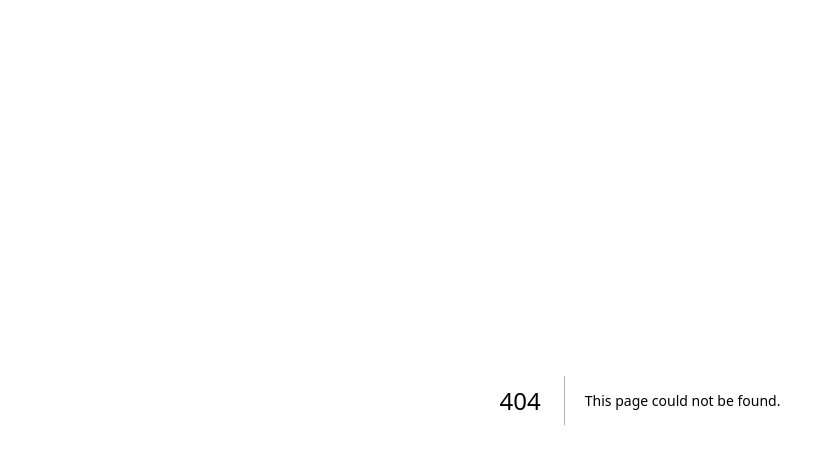
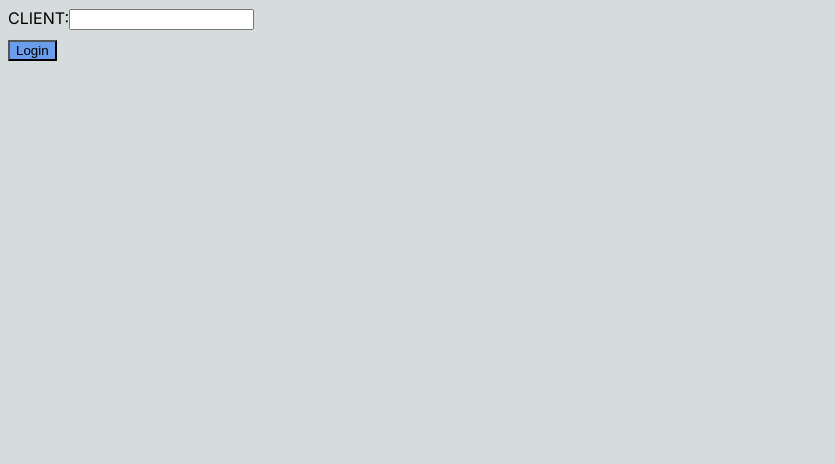
Before and after one commit to jay-m-patel/expensive-task-execution-structure-example-front, a Next.js app: page /login in a window 1280 px wide. Before the commit this address had no page. Shown: the top 464 px of the page, without its empty margins (0-835 px from the left). Built offline with nearby package versions, Linux system fonts and the light colour scheme.

Commit message:
Individual client

```diff
--- a/src/app/components/MyForm.tsx
+++ b/src/app/components/MyForm.tsx
@@ -1,7 +1,7 @@
 "use client";
 import React, { useState, useEffect } from 'react';
 import { socket } from '../socket';
-import { Task } from "../page"
+import { Task } from "../dashboard/page";
 
 export function MyForm({appendTask}: {appendTask: (newTask: Task) => void}) {
   const [value, setValue] = useState('');
@@ -26,7 +26,7 @@ export function MyForm({appendTask}: {appendTask: (newTask: Task) => void}) {
     <form onSubmit={ onSubmit }>
       <input onChange={ e => setValue(e.target.value) } value={value} />
 
-      <button type="submit">Submit</button>
+      <button type="submit">Start the task</button>
     </form>
   );
 }
--- a/src/app/components/TaskView.tsx
+++ b/src/app/components/TaskView.tsx
@@ -1,5 +1,5 @@
 import React from 'react'
-import { Task } from '../page'
+import { Task } from '../dashboard/page'
 
 function TaskView({ task }: { task: Task }) {
     console.log("TaskView:", task);
--- /dev/null
+++ b/src/app/dashboard/page.tsx
@@ -0,0 +1,59 @@
+"use client";
+import React, { useState, useEffect, useCallback } from 'react';
+import { socket } from '../socket';
+import { MyForm } from '../components/MyForm';
+import TaskView from '../components/TaskView';
+import { useSearchParams } from 'next/navigation';
+
+export interface Task {
+  id: string,
+  msg: string,
+  isDone: boolean,
+}
+
+export default function App() {
+  const [tasks, setTasks] = useState<Array<Task>>([]);  // initial(fetched from db) pending tasks expect 'expensive-task-executed' event!
+
+  const searchcParams = useSearchParams();
+
+  const clientId = searchcParams.get(("clientId"));
+
+  useEffect(() => {
+
+    function onConnect() {
+      console.log("connected with socket id:", socket.id);
+    }
+
+    socket.on('connect', onConnect);
+
+    socket.on("expensive-task-executed", (executedTask: Task) => {
+      console.log("expensive-task-executed:", executedTask);
+
+      setTasks(tasks => tasks.map(task => {
+        if(task.id === executedTask.id) {
+          task.isDone = true;
+        }
+        return task;
+      }));  // setting the tasks array will re-render all TaskView components!
+    });
+
+    return () => {
+      socket.off('connect', () => console.log("'connect' event listener closed."));
+      socket.off('expensive-task-executed', () => console.log("'expensive-task-executed' event listener closed."))
+    };
+  }, []);
+
+  const appendTask = useCallback((newTask: Task) => {
+    setTasks([...tasks, newTask]);
+  }, [tasks, setTasks])
+
+  return (
+    <div className="App">
+      <h1>{clientId}</h1>
+      <MyForm appendTask={appendTask} />
+      {
+        tasks.map((task) => <TaskView task={task} key={task.id} />)
+      }
+    </div>
+  );
+}
--- a/src/app/globals.css
+++ b/src/app/globals.css
@@ -1,7 +1,3 @@
-@tailwind base;
-@tailwind components;
-@tailwind utilities;
-
 :root {
   --foreground-rgb: 0, 0, 0;
   --background-start-rgb: 214, 219, 220;
@@ -21,3 +17,14 @@ body {
   background:
     rgb(var(--background-start-rgb));
 }
+
+form {
+  display: flex;
+  flex-direction: column;
+  align-items: start;
+  gap: 10px;
+}
+
+button {
+  background-color: rgba(0, 98, 255, 0.5);
+}
--- a/src/app/layout.tsx
+++ b/src/app/layout.tsx
@@ -16,6 +16,9 @@ export default function RootLayout({
 }) {
   return (
     <html lang="en">
+      <head>
+        <title>Expensive Tasks</title>
+      </head>
       <body className={inter.className}>{children}</body>
     </html>
   )
--- /dev/null
+++ b/src/app/login/page.tsx
@@ -0,0 +1,32 @@
+"use client";
+
+import React, { useCallback, useState } from "react";
+import { useRouter } from "next/navigation";
+
+const Login = () => {
+
+    const [ clientId, setUserId ] = useState<string>("");
+
+    const router = useRouter();
+
+    const handleUserIdChange = (event: React.ChangeEvent<HTMLInputElement>) => setUserId(event.target.value);
+
+    const login = useCallback((event: React.FormEvent) => {
+        event.preventDefault();
+        console.log("logging in with", clientId);
+
+        if(clientId) router.replace(`/dashboard?clientId=CLIENT:${clientId}`);
+
+    }, [clientId]);
+
+    return <form onSubmit={login}>
+        <div>
+            <label>CLIENT:</label>
+            <input type="text" onChange={handleUserIdChange} value={clientId}></input>
+        </div>
+        {/* Just a dummy login! Password is not required! */}
+        <button type="submit">Login</button>
+    </form>
+}
+
+export default Login;
--- a/src/app/page.tsx
+++ b/src/app/page.tsx
@@ -1,57 +1,14 @@
-"use client";
-import React, { useState, useEffect, useCallback } from 'react';
-import { socket } from './socket';
-import { MyForm } from './components/MyForm';
-import TaskView from './components/TaskView';
+import Link from "next/link";
 
-export interface Task {
-  id: string,
-  msg: string,
-  isDone: boolean,
-}
+const Home = () => {
+    return <div>
+        <h1>Welcome!</h1>
+        <h2>Execute your expensive tasks.</h2>
+        <p>
+            Please <Link href={"/login"} style={{color: 'blue'}}>login</Link> to continue.
+        </p>
 
-export default function App() {
-  const [clientId, setClientId] = useState('');
-  const [tasks, setTasks] = useState<Array<Task>>([]);  // initial(fetched from db) pending tasks expect 'expensive-task-executed' event!
+    </div>
+};
 
-  useEffect(() => {
-    setClientId("CLIENT:" + (Math.random() * 1000000).toFixed(0));
-
-    function onConnect() {
-      console.log("connected with socket id:", socket.id);
-    }
-
-    socket.on('connect', onConnect);
-
-    socket.on("expensive-task-executed", (executedTask: Task) => {
-      console.log("expensive-task-executed:", executedTask);
-
-      setTasks(tasks => tasks.map(task => {
-        if(task.id === executedTask.id) {
-          task.isDone = true;
-        }
-        return task;
-      }));  // setting the tasks array will re-render all TaskView components!
-    });
-
-
-    return () => {
-      socket.off('connect', () => console.log("'connect' event listener closed."));
-      socket.off('expensive-task-executed', () => console.log("'expensive-task-executed' event listener closed."))
-    };
-  }, []);
-
-  const appendTask = useCallback((newTask: Task) => {
-    setTasks([...tasks, newTask]);
-  }, [tasks, setTasks])
-
-  return (
-    <div className="App">
-      <h1>{clientId}</h1>
-      <MyForm appendTask={appendTask} />
-      {
-        tasks.map((task) => <TaskView task={task} key={task.id} />)
-      }
-    </div>
-  );
-}
+export default Home;
```
